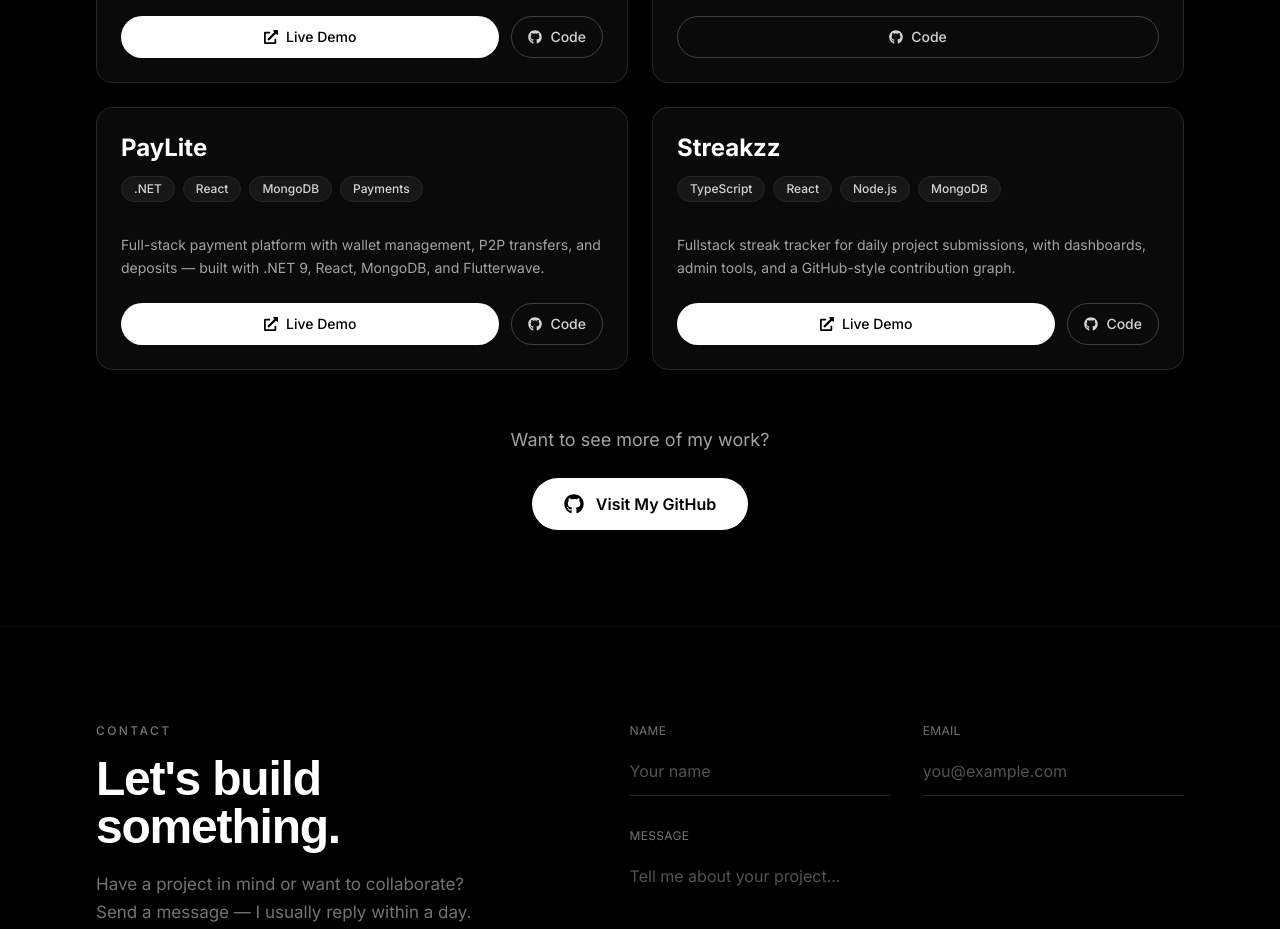
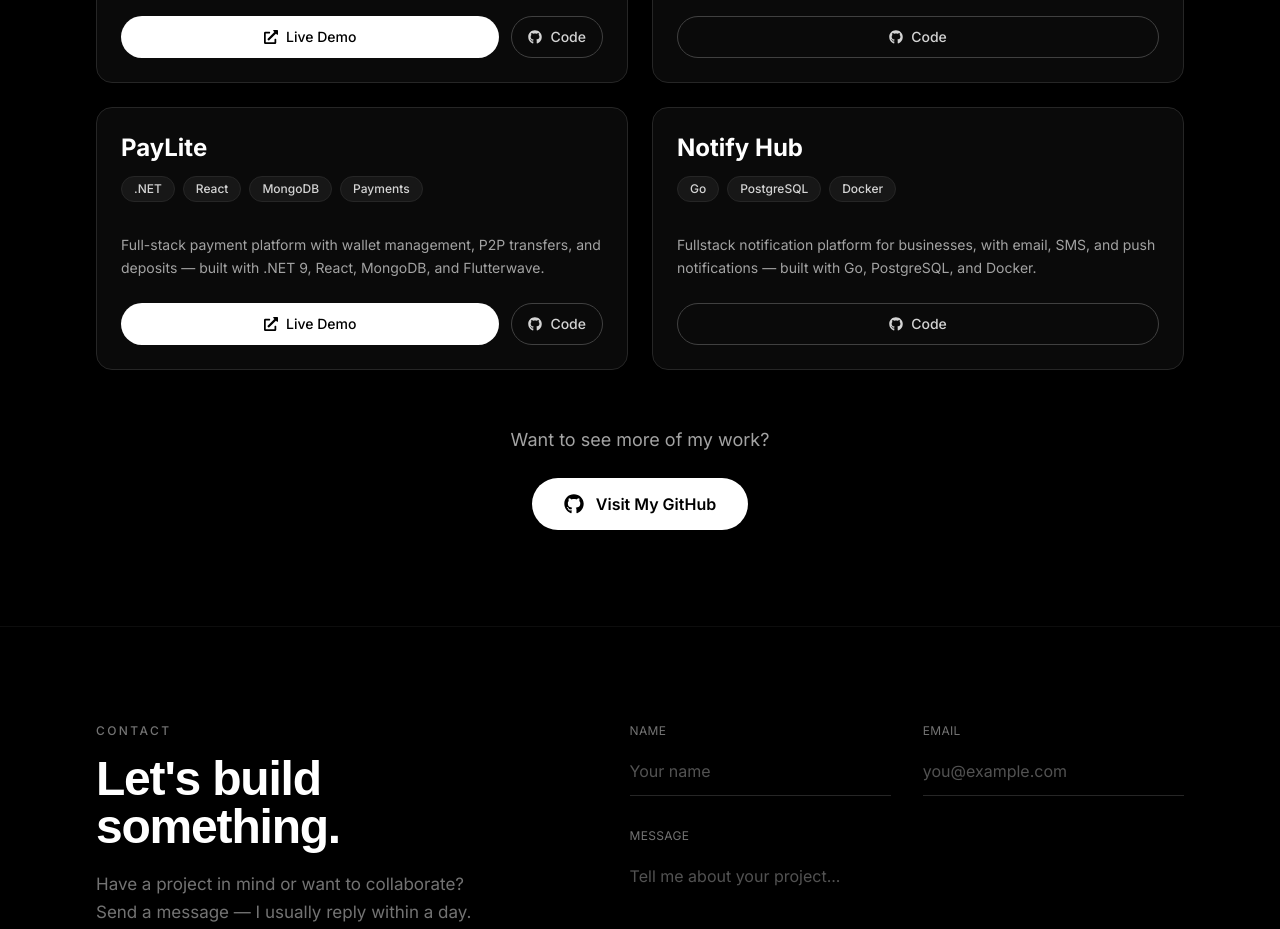
Before and after one commit to ameer017/ameer-portfolio-website, a Next.js app in the folder client/: page / in a window 1280 px wide. Shown: the part 2680-3609 px from the top of the page. Built offline with nearby package versions, Linux system fonts and the light colour scheme.

Commit message:
feat: updat project section with go project

```diff
--- a/client/app/components/Project/Project.jsx
+++ b/client/app/components/Project/Project.jsx
@@ -31,12 +31,12 @@ const data = [
   },
   {
     id: 4,
-    title: "Streakzz",
-    tags: ["TypeScript", "React", "Node.js", "MongoDB"],
+    title: "Notify Hub",
+    tags: ["Go", "PostgreSQL", "Docker"],
     description:
-      "Fullstack streak tracker for daily project submissions, with dashboards, admin tools, and a GitHub-style contribution graph.",
-    urlOne: "https://streakzz-sigma.vercel.app",
-    urlTwo: "https://github.com/ameer017/streakzz",
+      "Fullstack notification platform for businesses, with email, SMS, and push notifications — built with Go, PostgreSQL, and Docker.",
+    urlOne: "#",
+    urlTwo: "https://github.com/ameer017/scaling-guide/tree/main/notifyHub",
   },
 ];
 
```
